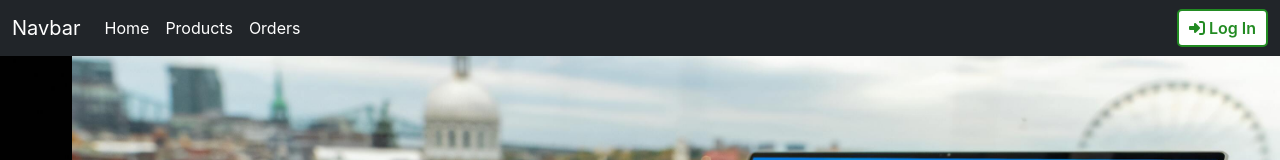
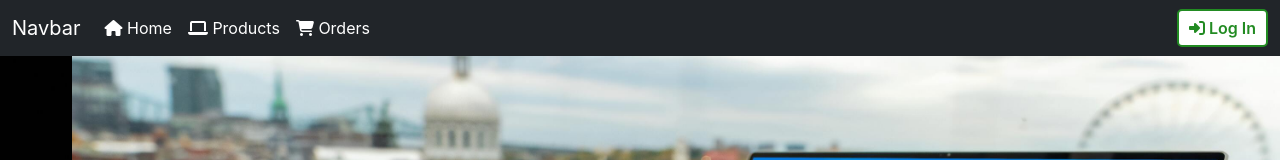
Before and after one commit to mahmoodfoysal/niche-final-project, a React (Create React App) app: page / in a window 1280 px wide. Shown: the top 160 px of the page. Built offline with nearby package versions, Linux system fonts and the light colour scheme; no server answers.

Commit message:
navbar edited

```diff
--- a/src/components/pages/Shared/Navigation/Navigation.js
+++ b/src/components/pages/Shared/Navigation/Navigation.js
@@ -16,17 +16,17 @@ const Navigation = () => {
                     <div className="collapse navbar-collapse" id="navbarSupportedContent">
                         <ul className="navbar-nav me-auto mb-2 mb-lg-0">
                             <li className="nav-item">
-                                <Link className="nav-link active" aria-current="page" to="/home">Home</Link>
+                                <Link className="nav-link active" aria-current="page" to="/home"><i class="fas fa-home"></i> Home</Link>
                             </li>
                             <li className="nav-item">
-                                <Link className="nav-link active" aria-current="page" to="/products">Products</Link>
+                                <Link className="nav-link active" aria-current="page" to="/products"><i class="fas fa-laptop"></i> Products</Link>
                             </li>
                             <li className="nav-item">
-                                <Link className="nav-link active" aria-current="page" to="/customerOrder">Orders</Link>
+                                <Link className="nav-link active" aria-current="page" to="/customerOrder"><i class="fas fa-shopping-cart"></i> Orders</Link>
                             </li>
 
                             {users.email && <li className="nav-item">
-                                <Link className="nav-link active" aria-current="page" to="/dashBoard">Admin Dashboard</Link>
+                                <Link className="nav-link active" aria-current="page" to="/dashBoard"><i class="fas fa-tachometer-alt"></i> Admin Dashboard</Link>
                             </li>}
 
 
```
